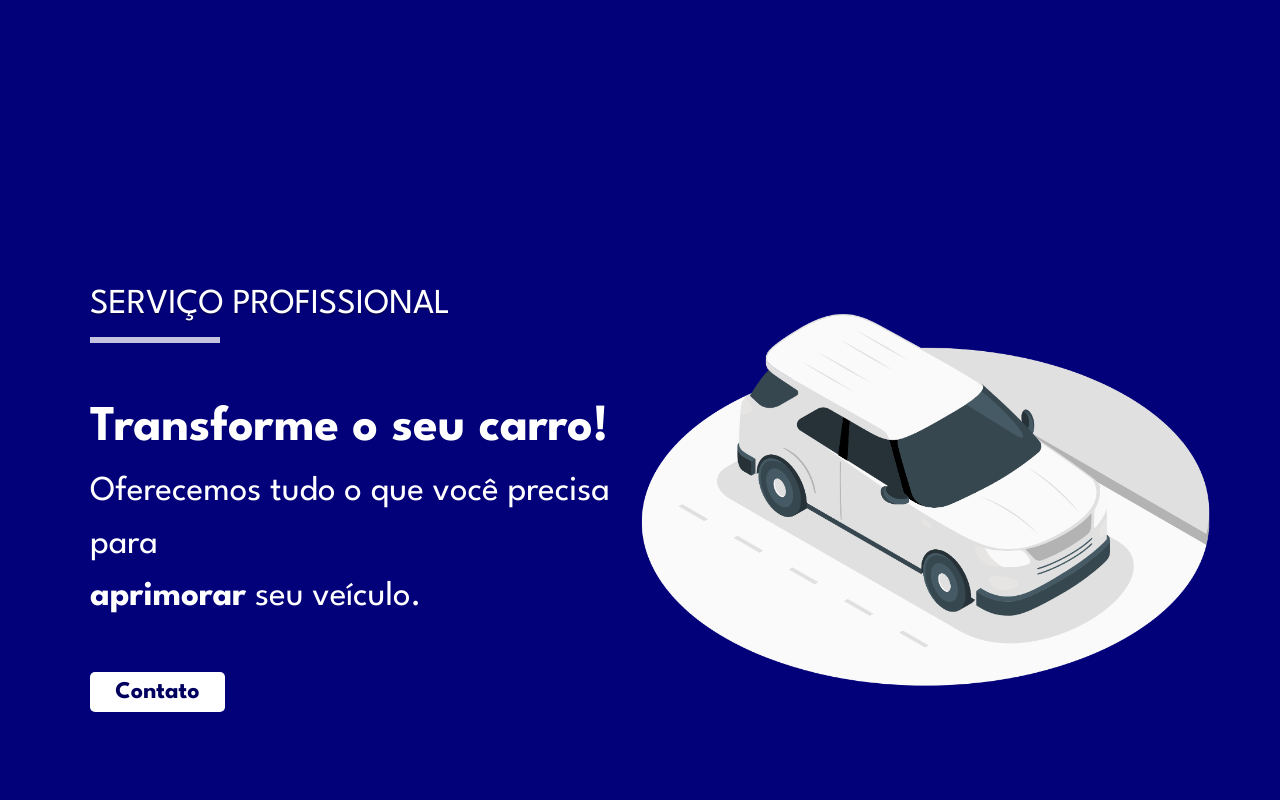
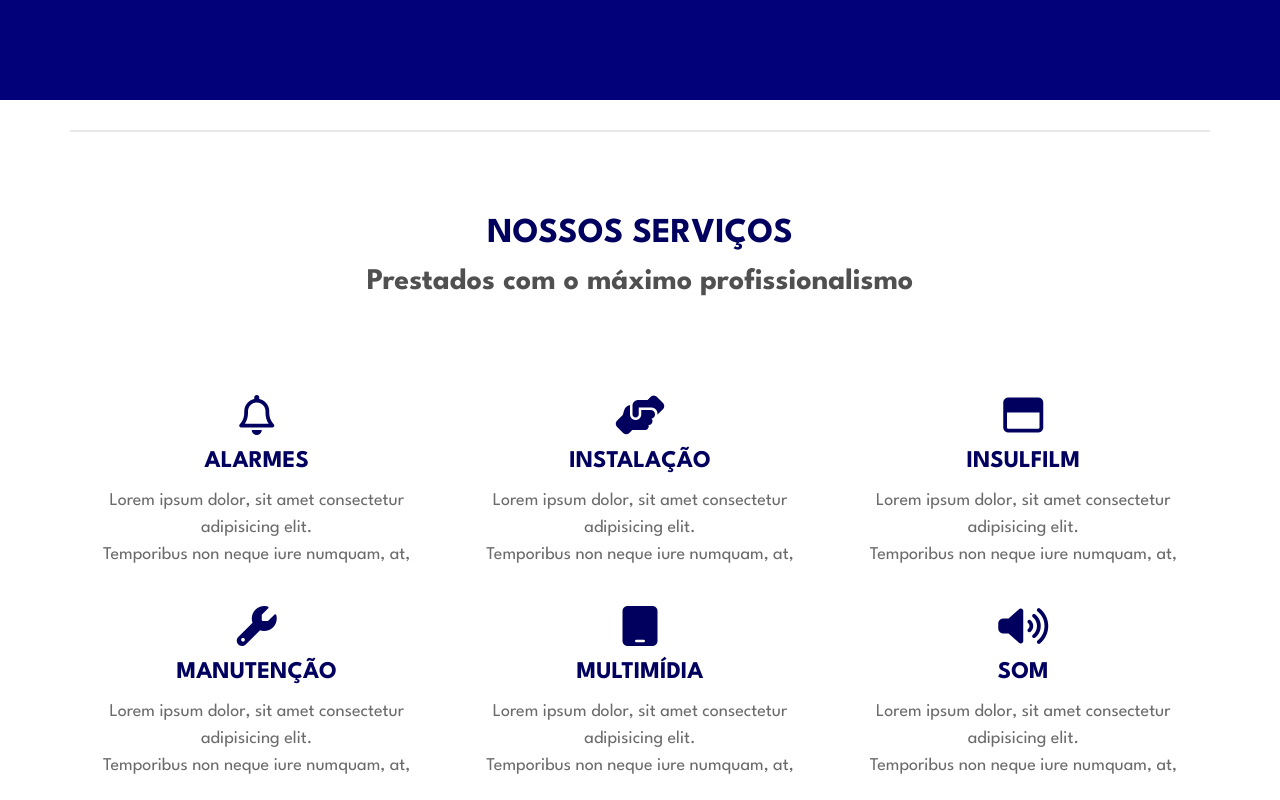
Before and after one commit to lucasgiavaroti/shopCar, a plain HTML site: page index.html in a window 1280 px wide. Shown: the part 700-1500 px from the top of the page. Drawn offline with Linux system fonts and the light colour scheme.

Commit message:
criação de cards para informações

```diff
--- a/index.html
+++ b/index.html
@@ -4,6 +4,10 @@
     <meta charset="UTF-8" />
     <meta name="viewport" content="width=device-width, initial-scale=1.0" />
     <link rel="stylesheet" href="styles/style.css" />
+    <script
+      src="https://kit.fontawesome.com/56fee84f7f.js"
+      crossorigin="anonymous"
+    ></script>
     <title>Shop Car</title>
   </head>
   <body>
@@ -52,65 +56,67 @@
           </section>
         </div>
       </main>
-      <main id="teste1" class="main-content">
-        <div class="main-container">
-          <section class="left-content">
-            <div class="sub">
-              <h2 class="sub-title">Serviço Profissional</h2>
-              <div class="line"></div>
     </div>
-            <div class="title">
-              <h1 class="main-title">Transforme o seu carro!</h1>
-              <p class="main-paragraph">
-                Oferecemos tudo o que você precisa para<br /><span
-                  >aprimorar</span
-                >
-                seu veículo.
+
+    <div id="teste1" class="middle-content">
+      <div class="middle-container">
+        <div class="titles">
+          <h2 class="middle-title">Nossos Serviços</h2>
+          <h3 class="middle-subtitle">
+            Prestados com o máximo profissionalismo
+          </h3>
+        </div>
+        <div class="grid-container">
+          <div class="grid-item">
+            <i class="grid-icon fa-regular fa-bell"></i>
+            <p class="grid-title">Alarmes</p>
+            <p class="grid-subtitle">
+              Lorem ipsum dolor, sit amet consectetur adipisicing elit. <br />
+              Temporibus non neque iure numquam, at,
             </p>
           </div>
-            <div class="btn">
-              <button class="button-hyperlink-contact">
-                <a href="#">Contato</a>
-              </button>
-            </div>
-          </section>
-          <section class="right-content">
-            <div class="container-image">
-              <img src="assets/img/bg2.png" alt="alterar depois" />
-            </div>
-          </section>
-        </div>
-      </main>
-      <main id="teste2" class="main-content">
-        <div class="main-container">
-          <section class="left-content">
-            <div class="sub">
-              <h2 class="sub-title">Serviço Profissional</h2>
-              <div class="line"></div>
-            </div>
-            <div class="title">
-              <h1 class="main-title">Transforme o seu carro!</h1>
-              <p class="main-paragraph">
-                Oferecemos tudo o que você precisa para<br /><span
-                  >aprimorar</span
-                >
-                seu veículo.
+          <div class="grid-item">
+            <i class="grid-icon fa-solid fa-handshake-angle"></i>
+            <p class="grid-title">Instalação</p>
+            <p class="grid-subtitle">
+              Lorem ipsum dolor, sit amet consectetur adipisicing elit. <br />
+              Temporibus non neque iure numquam, at,
             </p>
           </div>
-            <div class="btn">
-              <button class="button-hyperlink-contact">
-                <a href="#">Contato</a>
-              </button>
+          <div class="grid-item">
+            <i class="grid-icon fa-regular fa-window-maximize"></i>
+            <p class="grid-title">Insulfilm</p>
+            <p class="grid-subtitle">
+              Lorem ipsum dolor, sit amet consectetur adipisicing elit. <br />
+              Temporibus non neque iure numquam, at,
+            </p>
           </div>
-          </section>
-          <section class="right-content">
-            <div class="container-image">
-              <img src="assets/img/bg2.png" alt="alterar depois" />
+          <div class="grid-item">
+            <i class="grid-icon fa-solid fa-wrench"></i>
+            <p class="grid-title">Manutenção</p>
+            <p class="grid-subtitle">
+              Lorem ipsum dolor, sit amet consectetur adipisicing elit. <br />
+              Temporibus non neque iure numquam, at,
+            </p>
           </div>
-          </section>
+          <div class="grid-item">
+            <i class="grid-icon fa-solid fa-tablet"></i>
+            <p class="grid-title">Multimídia</p>
+            <p class="grid-subtitle">
+              Lorem ipsum dolor, sit amet consectetur adipisicing elit. <br />
+              Temporibus non neque iure numquam, at,
+            </p>
           </div>
-      </main>
-      <article id="teste"></article>
+          <div class="grid-item">
+            <i class="grid-icon fa-solid fa-volume-high"></i>
+            <p class="grid-title">Som</p>
+            <p class="grid-subtitle">
+              Lorem ipsum dolor, sit amet consectetur adipisicing elit. <br />
+              Temporibus non neque iure numquam, at,
+            </p>
+          </div>
+        </div>
+      </div>
     </div>
   </body>
 </html>
--- a/js/script.js
+++ b/js/script.js
@@ -6,7 +6,7 @@ menuItems.forEach((item) => {
 
 function scrollToIdOnClick(event) {
   event.preventDefault();
-  const to = getScrollTopByHref(event.target);
+  const to = getScrollTopByHref(event.target)-30;
 
   scrollToPosition(to);
 }
--- a/styles/style.css
+++ b/styles/style.css
@@ -22,6 +22,7 @@
   body {
     line-height: 1.5;
     -webkit-font-smoothing: antialiased;
+    font-family:'League Spartan', sans-serif;
   }
   /*
     5. Improve media defaults
@@ -52,17 +53,10 @@
     list-style: none;
   }
 
-html{
-  /* scroll-behavior: smooth; */
-}
-
-
 /* BACKGROUND PRINCIPAL */
 .background-main{
     background-color: #ffff;
 }
-
-
 
 /* ESTILIZANDO A NAVBAR/LOGO E LINKS */
 .menu{
@@ -74,6 +68,7 @@ html{
     height: 70px;
     width: 100%;
     position: fixed;
+    box-shadow: 0px 10px 3px 0px rgba(0,0,0,0.1);
     /* box-sizing: border-box; */
 }
 .main-nav{
@@ -211,7 +206,75 @@ html{
     width: 100%;
 }
 
+/* SERVICOS (MIDDLE CONTENT) */
+.middle-content{
+  width: 100%;
+  height: 100vh;
+  /* background-color: red; */
+  padding: 30px 70px;
+}
+.middle-container{
+  height: 100%;
+  /* background-color: green; */
+  display: flex;
+  flex-direction: column;
+  justify-content: space-evenly;
+  border-top: 2px solid rgba(0, 0, 0, 0.089);
+  border-bottom: 2px solid rgba(0, 0, 0, 0.089);
+}
+.titles{
+  /* background-color: violet; */
+  text-align: center;
+}
+.middle-title{
+  font-size: 35px;
+  text-transform: uppercase;
+  color: #02005f;
+}
+.middle-subtitle{
+  text-transform: none;
+  font-size: 30px;
+  color: #505050;
 
+
+
+/* CONTEÚDO DOS CARDS */
+}
+.grid-container {
+  display: grid;
+  grid-template-columns: repeat(3, 1fr);
+  gap: 10px; /* Espaço entre as colunas */
+  /* background-color: yellow; */
+  width: 100%;
+}
+.grid-item {
+  /* background-color: goldenrod; */
+  /* border: 1px solid #ddd; */
+  padding: 14px;
+  text-align: center;
+  display: flex;
+  flex-direction: column;
+  justify-content: center;
+  gap: 0.5em;
+}
+.grid-icon{
+  font-weight: bold;
+  font-size: 40px;
+  color: #02005f;
+}
+/* .grid-icon:hover{
+  font-weight: normal;
+} */
+.grid-title{
+  font-size: 24px;
+  text-transform: uppercase;
+  font-weight: bold;
+  color: #02005f;
+}
+.grid-subtitle{
+  font-size: 18px;
+  color: #6b6b6b;
+}
 
 
 /* ANIMAÇÕES */
```
Lines whose indentation alone changed are shown as unchanged.
